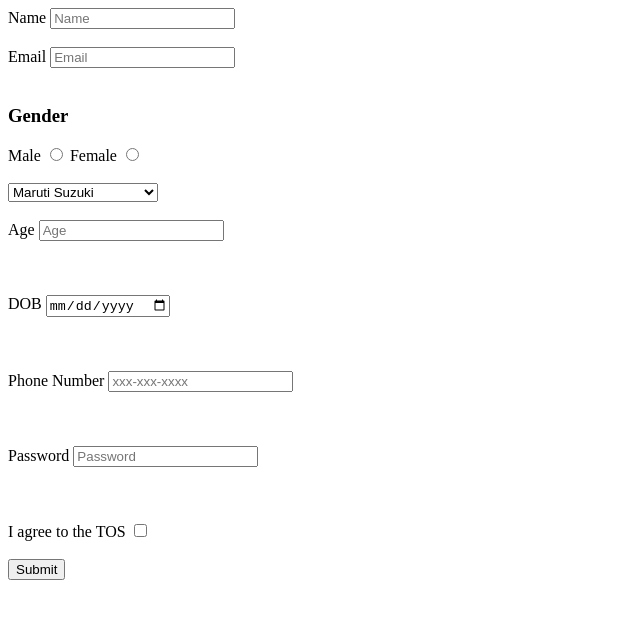
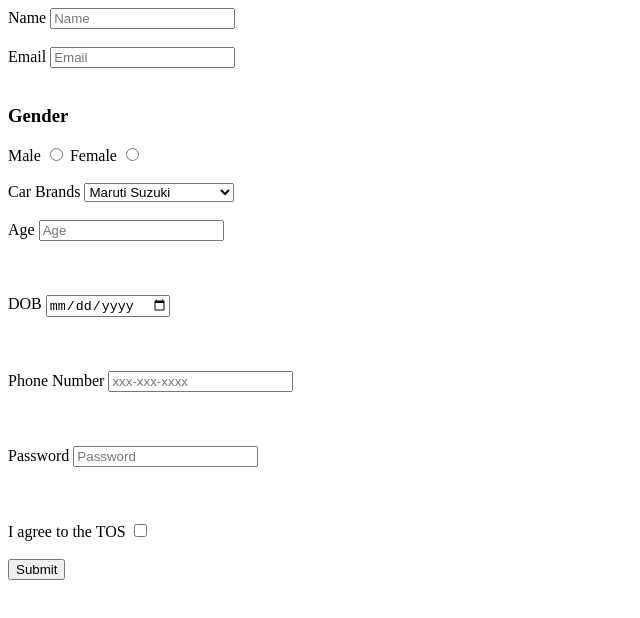
Before and after one commit to acciojob/signup-form-car-nandkishor008, a website: page main.html in a window 1280 px wide. Shown: the whole page, without its empty margins (0-640 px from the left). Drawn offline with Linux system fonts and the light colour scheme.

Commit message:
created a submission

```diff
--- a/main.html
+++ b/main.html
@@ -22,8 +22,8 @@
 		<label for="gender_f">Female</label>
 		<input type="radio"  required id="gender_f" name="gender">
 		<br><br>
-
-		<select>
+        <label for="cars">Car Brands</label>
+		<select placeholder="--Please choose an option--" required id="cars" >
 			<option>Maruti Suzuki</option>
 			<option>Tata Motors</option>
 			<option>Mahindra & Mahindra </option>
```
